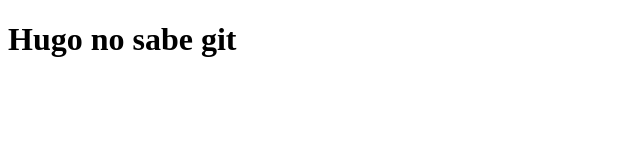
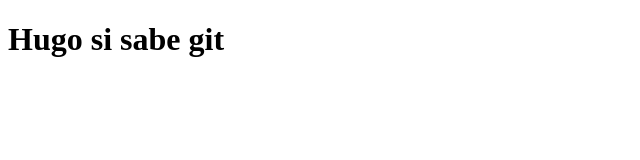
Before and after one commit to danieldarkmun20/hugo-menso, a plain HTML site: page index.html in a window 1280 px wide. Shown: the full height of the page, 0-640 px from the left. Drawn offline with Linux system fonts and the light colour scheme.

Commit message:
el hugo ya sabe git

```diff
--- a/index.html
+++ b/index.html
@@ -6,6 +6,6 @@
     <title>Document</title>
 </head>
 <body>
-    <h1>Hugo no sabe git</h1>
+    <h1>Hugo si sabe git</h1>
 </body>
 </html>
```
